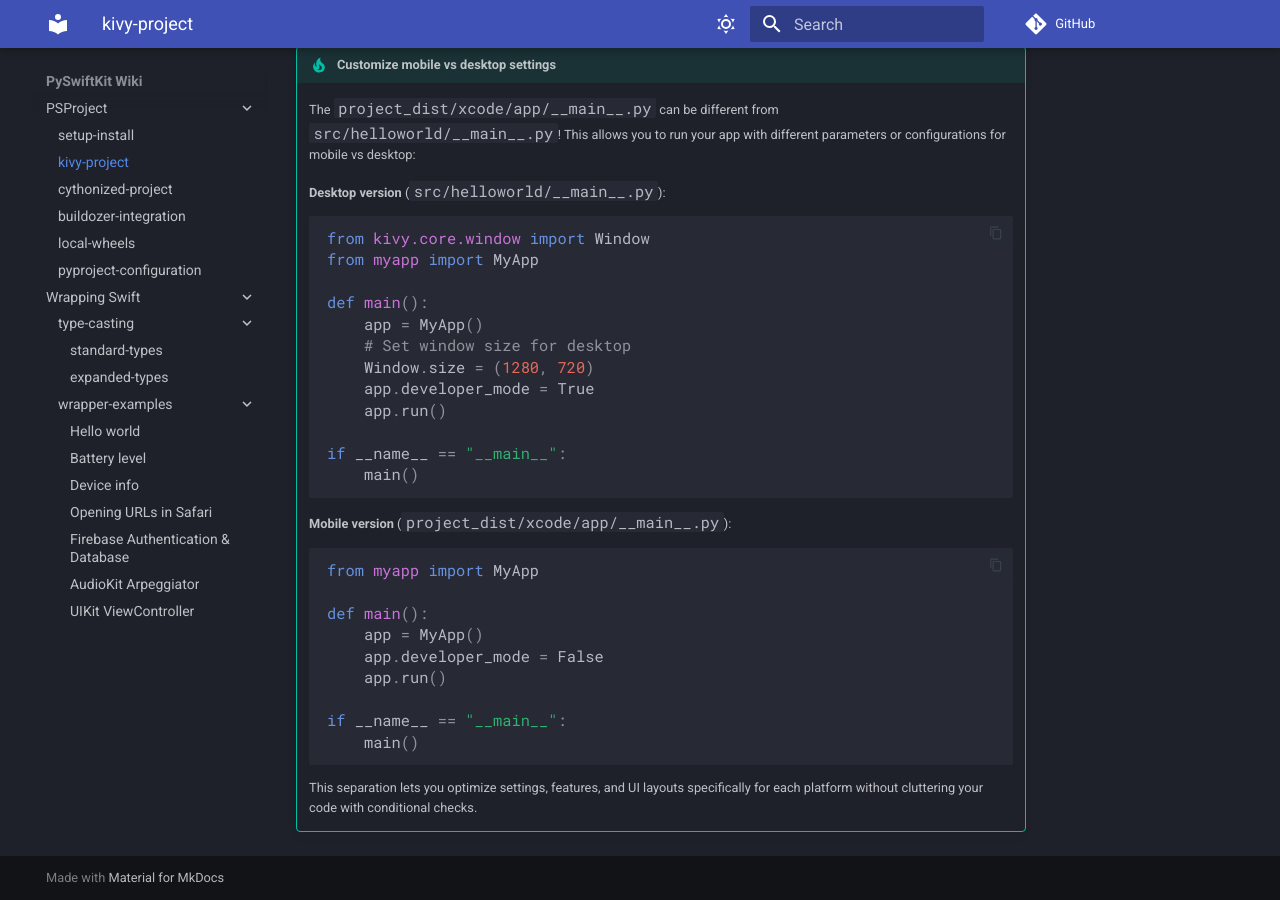
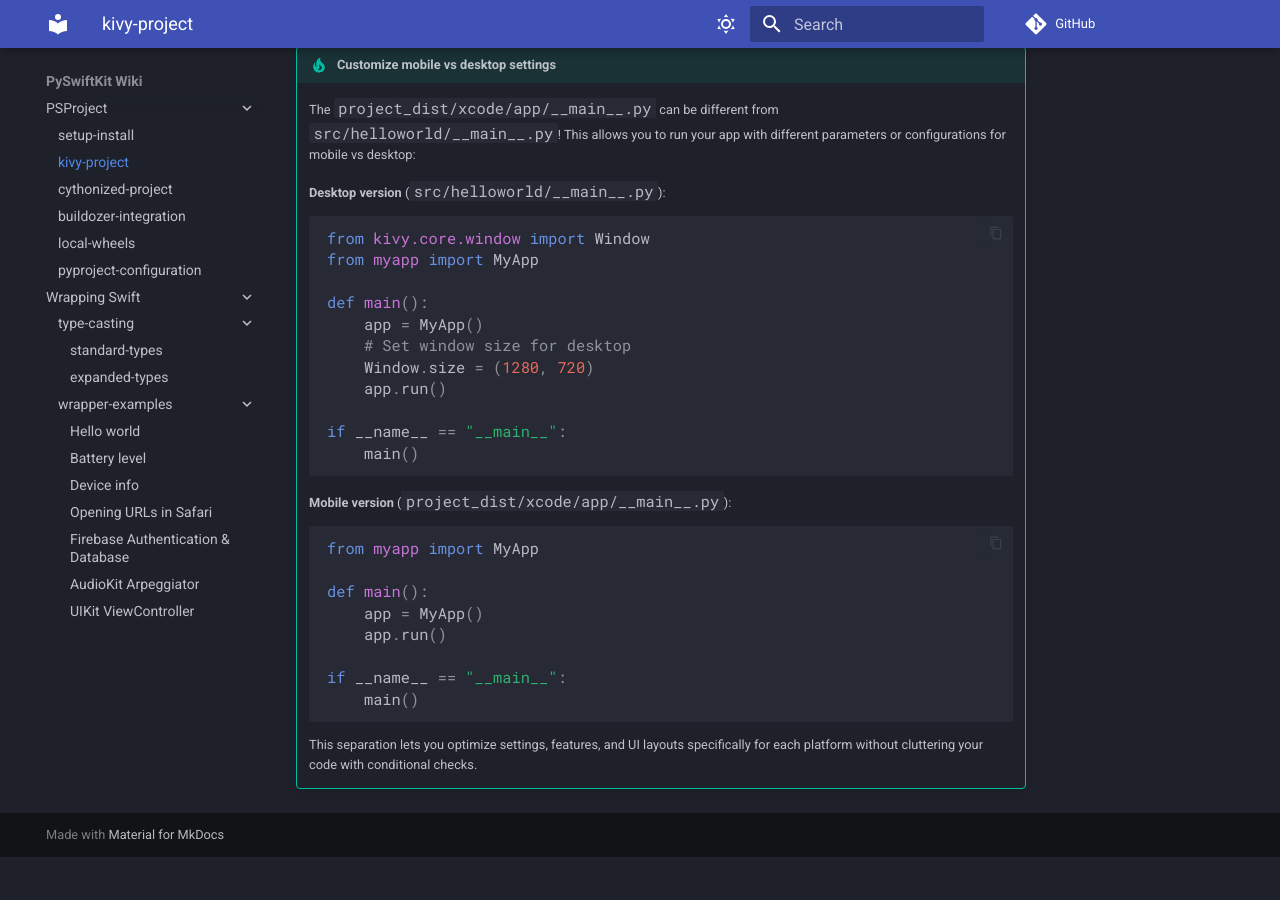
Before and after one commit to Py-Swift/wiki-source, an MkDocs documentation site: the page built from docs/project/kivy/create.md, in a window 1280 px wide and 900 px high, scrolled down 3412 px. Built offline with MkDocs 1.6.1 and Material for MkDocs 9.7.7, drawn with Linux system fonts in a browser that asks for light colours; comment, search, counter and statistics services are not loaded; after the commit the page ends 4269 px from its top, so only the background shows below that.

Commit message:
Simplify examples to focus on Window.size as main difference

```diff
--- a/docs/project/kivy/create.md
+++ b/docs/project/kivy/create.md
@@ -58,7 +58,6 @@
         app = MyApp()
         # Set window size for desktop
         Window.size = (1280, 720)
-        app.developer_mode = True
         app.run()
 
     if __name__ == "__main__":
@@ -71,7 +70,6 @@
 
     def main():
         app = MyApp()
-        app.developer_mode = False
         app.run()
 
     if __name__ == "__main__":
```
